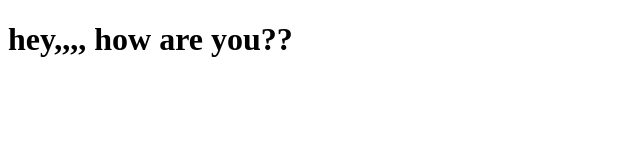
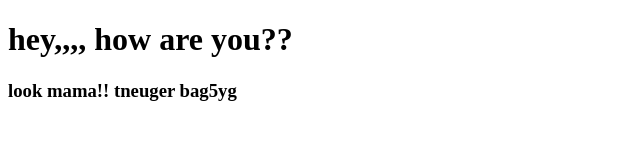
Before and after one commit to likhonweb/my-first-website, a plain HTML site: page index.html in a window 1280 px wide. Shown: the whole page, without its empty margins (0-640 px from the left). Drawn offline with Linux system fonts and the light colour scheme.

Commit message:
learned changes

```diff
--- a/index.html
+++ b/index.html
@@ -7,5 +7,6 @@
 </head>
 <body>
     <h1>hey,,,, how are you??</h1>
+    <h3>look mama!! tneuger bag5yg </h3>
 </body>
 </html>
```
